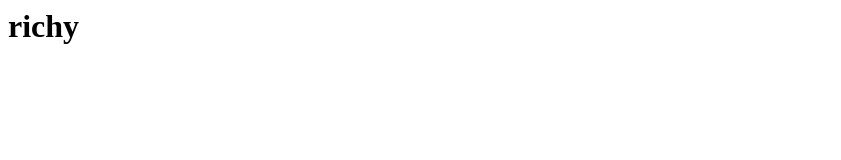
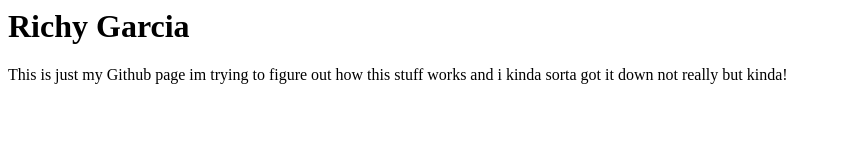
Before and after one commit to rgarci43/rgarci43.github.io, a plain HTML site: page index.html in a window 1280 px wide. Shown: the whole page, without its empty margins (0-841 px from the left). Drawn offline with Linux system fonts and the light colour scheme.

Commit message:
Update index.html

```diff
--- a/index.html
+++ b/index.html
@@ -1,5 +1,4 @@
 <html>
-<h1>
-richy
-</h1>
+<h1> Richy Garcia </h1>
+<p> This is just my Github page im trying to figure out how this stuff works and i kinda sorta got it down not really but kinda!</p>
 </html>
```
